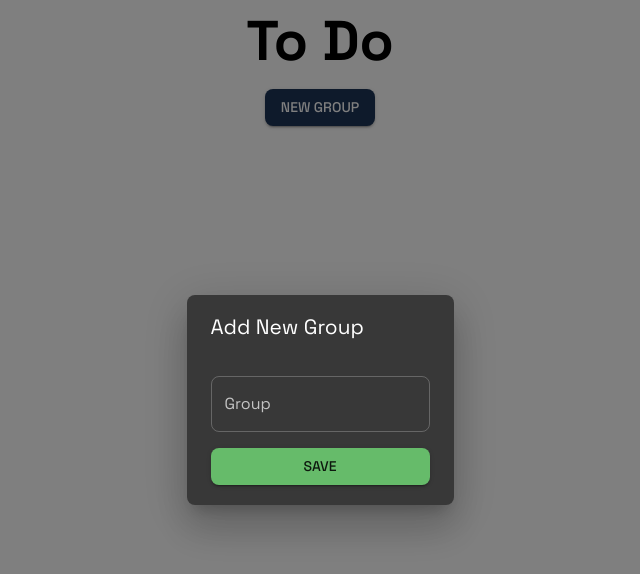
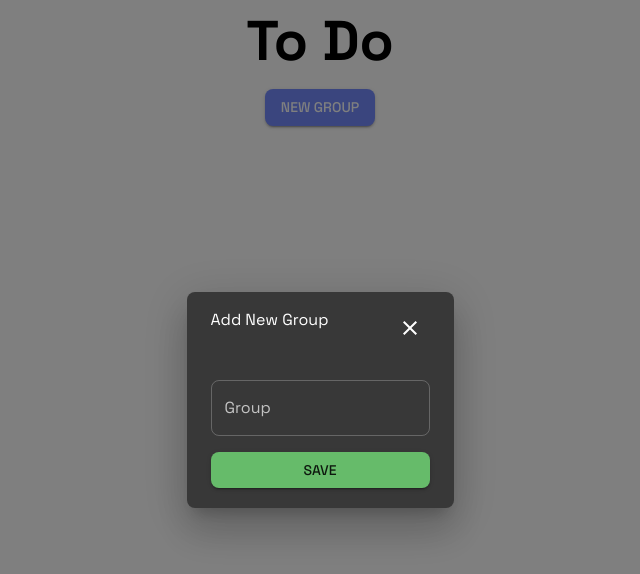
Before and after one commit to GISSIAH/to-do, a Next.js app: page / in a window 1280 px wide. Both pictures are taken after a click on the button "NEW GROUP". Shown: the top 574 px of the page, without its empty margins (320-960 px from the left). Built offline with nearby package versions, Linux system fonts and the light colour scheme.

Commit message:
Feat: added icon button wrapper to icons

```diff
--- a/components/todoGroup.tsx
+++ b/components/todoGroup.tsx
@@ -1,5 +1,5 @@
 import type { NextPage } from 'next'
-import { Box, Typography, Paper, Button, Dialog, DialogContent, DialogTitle, TextField } from '@mui/material'
+import { Box, Typography, Paper, Button, Dialog, DialogContent, DialogTitle, TextField, IconButton } from '@mui/material'
 import CloseIcon from '@mui/icons-material/Close';
 import ToDoItem from './todoItem'
 import { useState } from 'react'
@@ -21,14 +21,14 @@ const ToDoGroup: NextPage<props> = (props) => {
 
 
     return (
-        <Box component={Paper} sx={{ px: 2, py: 2}}>
+        <Box component={Paper} sx={{ px: 2, py: 2 }} boxShadow={24}>
             <Box sx={{ display: 'flex', justifyContent: 'space-between' }}>
-                <Box sx={{display:'flex',flexDirection:'column'}}>
+                <Box sx={{ display: 'flex', flexDirection: 'column' }}>
                     <Typography variant="h3">{name}</Typography>
-                    <Typography variant='caption'>{items.length+ " items"}</Typography>
+                    <Typography variant='caption'>{items.length + " items"}</Typography>
                 </Box>
 
-                <GroupMenu group={name} setNewItemDialog={setNewItemDialog} onItemChanged={onItemChanged}/>
+                <GroupMenu group={name} setNewItemDialog={setNewItemDialog} onItemChanged={onItemChanged} />
             </Box>
 
 
@@ -41,7 +41,7 @@ const ToDoGroup: NextPage<props> = (props) => {
                 }
                 )}
                 {
-                    (items.length > 3) ? <Button sx={{ marginTopn: 2 }} onClick={() => { setDialogOpen(true) }} color="primary">View All</Button> : null
+                    (items.length > 3) ? <Button sx={{ marginTopn: 2 }} onClick={() => { setDialogOpen(true) }} color="secondary">View All</Button> : null
                 }
 
             </Box>
@@ -49,7 +49,9 @@ const ToDoGroup: NextPage<props> = (props) => {
             <Dialog open={dialogOpen} onClose={() => { setDialogOpen(false) }}>
                 <DialogTitle sx={{ display: 'flex', justifyContent: 'space-between' }}>
                     <Typography variant="h3">{name}</Typography>
-                    <CloseIcon onClick={() => { setDialogOpen(false) }} />
+                    <IconButton onClick={() => { setDialogOpen(false) }}>
+                        <CloseIcon />
+                    </IconButton>
                 </DialogTitle>
                 <DialogContent sx={{ marginTop: 2, display: 'flex', flexDirection: 'column', gap: 2 }}>
                     {items.map((item, i) => {
@@ -64,11 +66,13 @@ const ToDoGroup: NextPage<props> = (props) => {
             <Dialog open={newItemDialog} onClose={() => { setNewItemDialog(false) }}>
                 <DialogTitle sx={{ display: 'flex', justifyContent: 'space-between' }}>
                     <Typography>{`Add new item to ${name}`}</Typography>
-                    <CloseIcon onClick={() => { setNewItemDialog(false) }} />
+                    <IconButton onClick={() => { setNewItemDialog(false) }}>
+                        <CloseIcon  />
+                    </IconButton>
                 </DialogTitle>
                 <DialogContent sx={{ display: 'flex', flexDirection: 'column', gap: 2 }}>
                     <TextField sx={{ marginTop: 2 }} variant='outlined' label="Item" onChange={(e) => { setItem(e.target.value) }} />
-                    <Button variant="contained" onClick={() => {
+                    <Button variant="contained" color="success" onClick={() => {
                         addItem(item, name)
                         onItemChanged()
                         setNewItemDialog(false)
--- a/pages/_app.tsx
+++ b/pages/_app.tsx
@@ -14,11 +14,11 @@ function MyApp({ Component, pageProps }: AppProps) {
         white: "#f1faee"
       },
       primary: {
-        main: "#1d3557",
-        light: "#457b9d"
+        main: "#758bfd",
+
       },
       secondary: {
-        main: "#e63946",
+        main: "#aeb8fe",
       },
 
 
--- a/pages/index.tsx
+++ b/pages/index.tsx
@@ -1,5 +1,6 @@
 import type { NextPage } from 'next'
-import { Box, Typography, Button, Dialog, DialogContent, DialogTitle, TextField } from '@mui/material'
+import { Box, Typography, Button, Dialog, DialogContent, DialogTitle, TextField, IconButton } from '@mui/material'
+import CloseIcon from '@mui/icons-material/Close';
 import ToDoGroup from '../components/todoGroup'
 import { getTodo, addGroup } from '../storage/storage'
 import { useEffect, useState } from 'react'
@@ -26,7 +27,6 @@ const Home: NextPage = () => {
         <Box
           display="flex"
           flexDirection="row"
-
           justifyContent={{
             xs: "flex-start",
             sm: "flex-start",
@@ -36,8 +36,11 @@ const Home: NextPage = () => {
         </Box>
 
         <Dialog open={newGroupDialog} onClose={() => { setNewGroupDialog(false) }}>
-          <DialogTitle>
-            Add New Group
+          <DialogTitle sx={{ display: 'flex', justifyContent: 'space-between' }}>
+            <Typography>Add New Group</Typography>
+            <IconButton onClick={() => { setNewGroupDialog(false) }}>
+              <CloseIcon />
+            </IconButton>
           </DialogTitle>
           <DialogContent sx={{ display: 'flex', flexDirection: 'column', gap: 2 }}>
             <TextField sx={{ marginTop: 2 }} label="Group" variant='outlined' onChange={(e) => { setNewGroup(e.target.value) }} />
```
